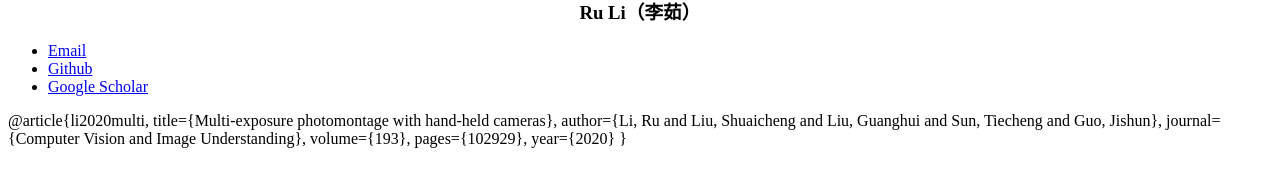
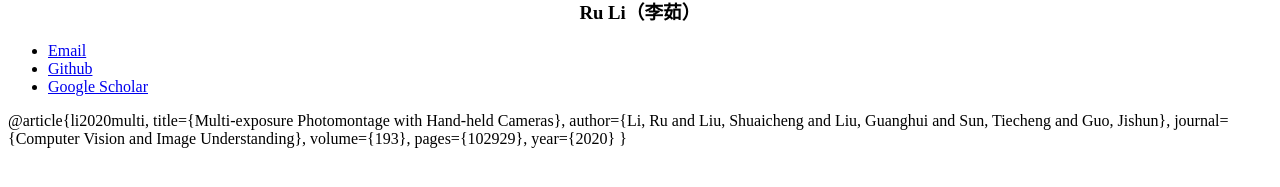
Before and after one commit to liru0126/liru0126.github.io, a Jekyll site: the page built from collections/2020_cviu/cviu2020.md, in a window 1280 px wide. Shown: the part 248-435 px from the top of the page. Built offline with Jekyll 4.4.1, drawn with Linux system fonts in a browser that asks for light colours; our own code applies the rules of GitHub Pages for plain Markdown files.

```diff
--- a/collections/2020_cviu/cviu2020.md
+++ b/collections/2020_cviu/cviu2020.md
@@ -1,5 +1,5 @@
 @article{li2020multi,
-  title={Multi-exposure photomontage with hand-held cameras},
+  title={Multi-exposure Photomontage with Hand-held Cameras},
   author={Li, Ru and Liu, Shuaicheng and Liu, Guanghui and Sun, Tiecheng and Guo, Jishun},
   journal={Computer Vision and Image Understanding},
   volume={193},
```
